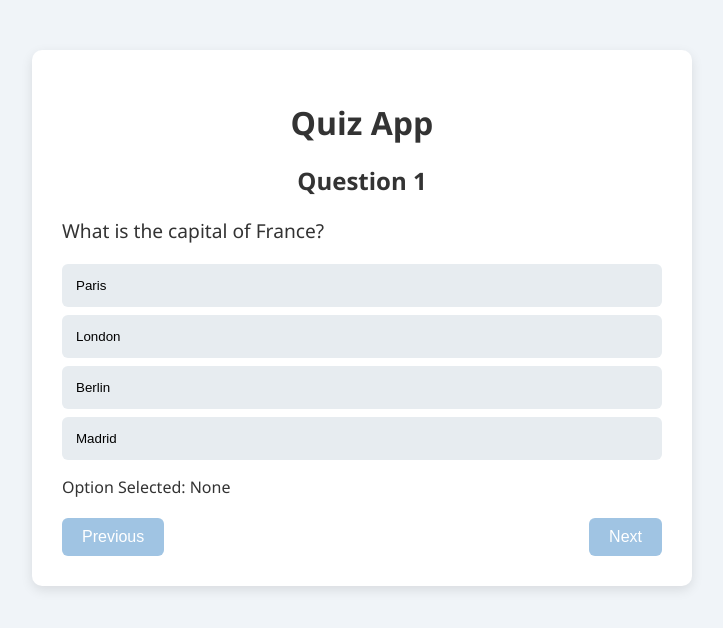
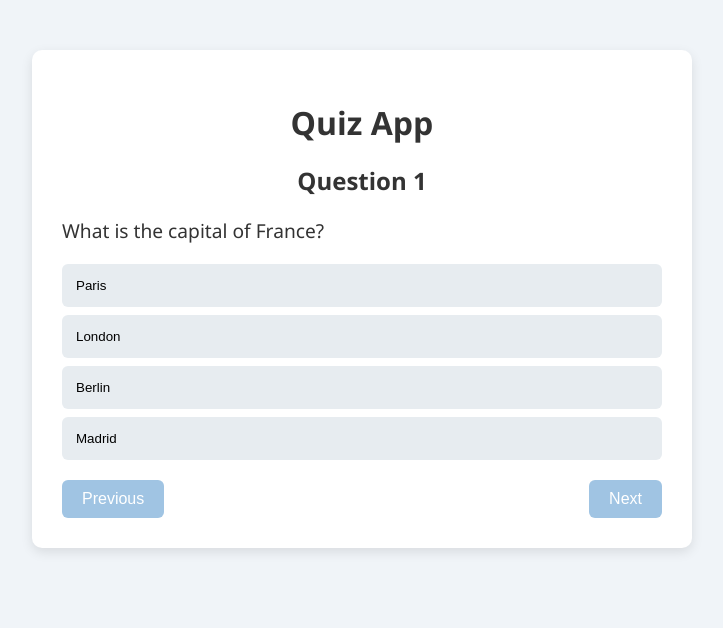
Before and after one commit to PedroSoaresss/teste, a React (Vite) app in the folder Quiz-App/: page / in a window 1280 px wide. Shown: the top 628 px of the page, without its empty margins (278-1001 px from the left). Built offline with nearby package versions, Linux system fonts and the light colour scheme.

Commit message:
chore: remove desnecessary line on html

```diff
--- a/Quiz-App/src/components/quiz.jsx
+++ b/Quiz-App/src/components/quiz.jsx
@@ -72,7 +72,6 @@ function Quiz() {
             {option}
           </button>
         ))}
-        <p>Option Selected: {selectedAnswer || "None"}</p>
       </div>
       <div className="nav-buttons">
         <button onClick={goToPrevious} disabled={currentQuestion === 0}>
```
